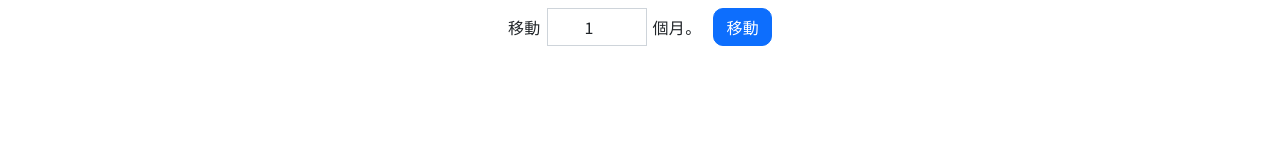
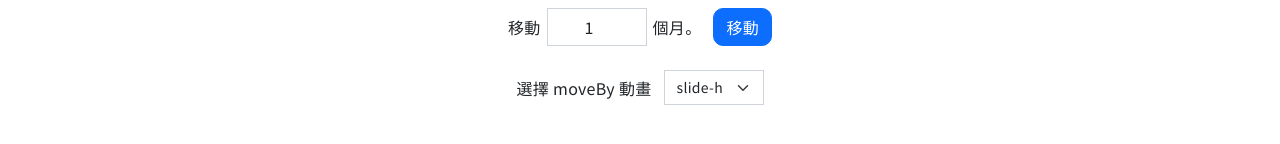
Before and after one commit to MizuYang/vcalendar, a Vue app: page /#/ in a window 1280 px wide. Shown: the part 348-492 px from the top of the page. Built offline with nearby package versions, Linux system fonts and the light colour scheme.

Commit message:
新增 moveBy 的 Transition 漸變效果

```diff
--- a/src/components/Demo1.vue
+++ b/src/components/Demo1.vue
@@ -108,6 +108,21 @@
       移動
     </button>
   </div>
+
+  <!-- transition -->
+  <div class="d-flex align-itens-center justify-content-center mt-10">
+    <p class="my-auto me-5">選擇 moveBy 動畫</p>
+    <select class="form-select"
+            ref="transitionSelect"
+            v-model="moveTransition"
+            style="width:100px;">
+      <option v-for="(item,idx) in moveTransitionData"
+              :key="idx"
+              :value="item">
+        {{ item }}
+      </option>
+    </select>
+  </div>
 </template>
 
 <script setup>
@@ -143,6 +158,9 @@ const rowsColumns = ref({
   }
 })
 const moveByNumber = ref(1) // 移動幾個月份
+const moveTransition = ref('slide-h') // 移動動畫
+const moveTransitionData = ref(['slide-h', 'slide-v', 'fade', 'none'])
+const transitionSelect = ref(null)
 
 onMounted(() => {
   console.log('calendar', calendar.value)
@@ -198,7 +216,10 @@ function addRowsColumns (actionType, handleMethod) {
   }
 }
 async function moveBy () {
-  await calendar.value.moveBy(moveByNumber.value)
+  await calendar.value.moveBy(moveByNumber.value, {
+    // transition: slide-h, slide-v, fade, none
+    transition: moveTransition.value
+  })
 }
 </script>
 
```
